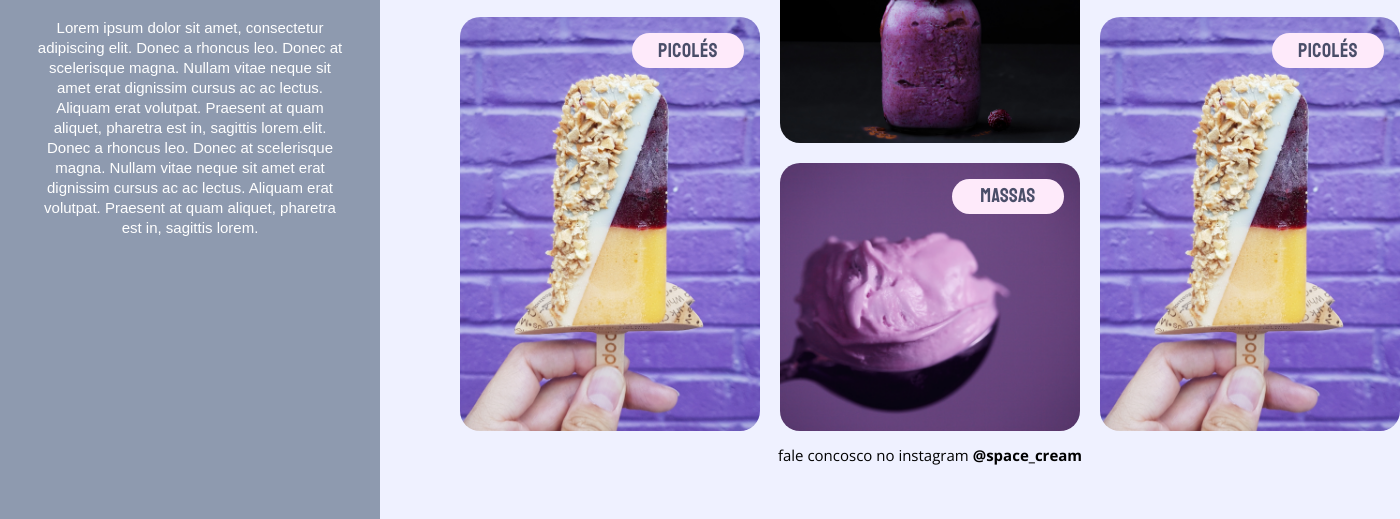
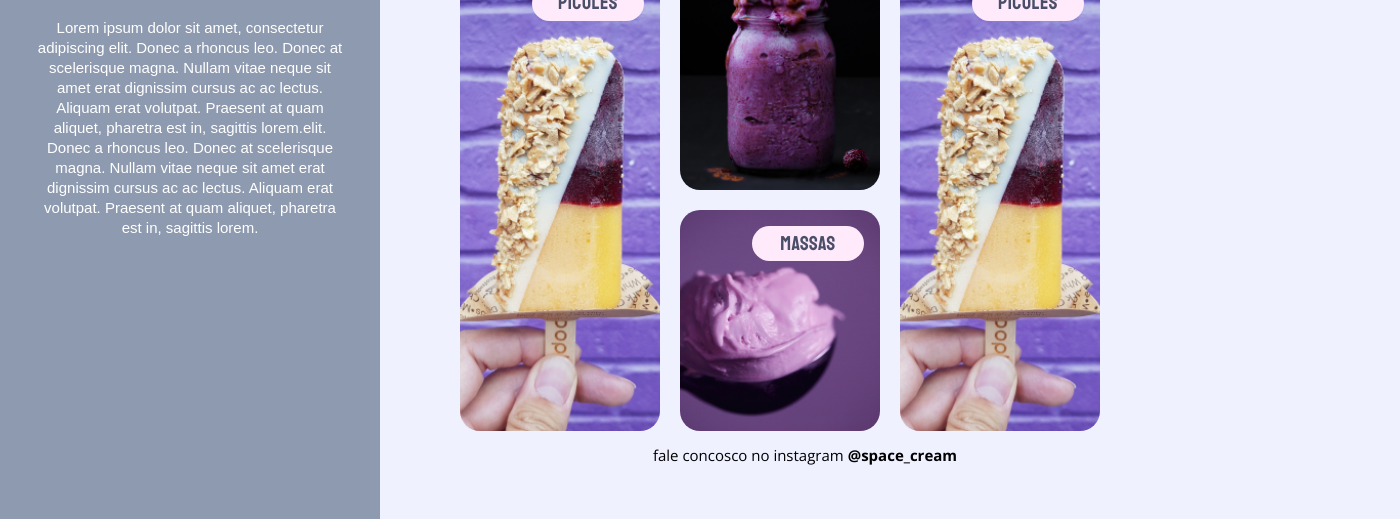
Before and after one commit to gabriel-assana/Space-Cream, a plain HTML site: page index.html in a window 1280 px wide. Shown: the part 281-800 px from the top of the page, 1400 px wide, since content can reach past the window. Drawn offline with nearby package versions, Linux system fonts and the light colour scheme; a web font is replaced by a local one.

Commit message:
Ajustes de Responsividade e animações

```diff
--- a/style.css
+++ b/style.css
@@ -351,10 +351,19 @@ body{
 
 }
 
-@media (min-width: 1200px ) {
+@media (min-width: 1200px) {
+    .wrapper {
+        margin: 0rem 0 0 5rem;
+    }
+
     .card img {
-        width: 30rem;
+        width: 20rem;
         object-fit: cover;
+        transition: transform 1s;
+    }
+
+    .card img:hover {
+        transform: scale(1.1);
     }
 
     .card span {
@@ -366,14 +375,32 @@ body{
         line-height: 3.4rem;
         letter-spacing: 0.05rem;
 
-
     }
 
+
+    footer {
+        margin-left: 5rem;
+    }
+}
+
+@media (min-width: 1300px) {
+
+
     .wrapper {
-        margin: 0rem 0 0 20rem;
+        margin: 1rem 0 0 15rem;
+    }
+
+    .card img {
+        width: 30rem;
+        object-fit: cover;
+        transition: transform 1s;
+    }
+
+    .card img:hover {
+        transform: scale(1.1);
     }
 
     footer {
-        margin-left: 10rem;
+        margin-left: 8rem;
     }
 }
```
